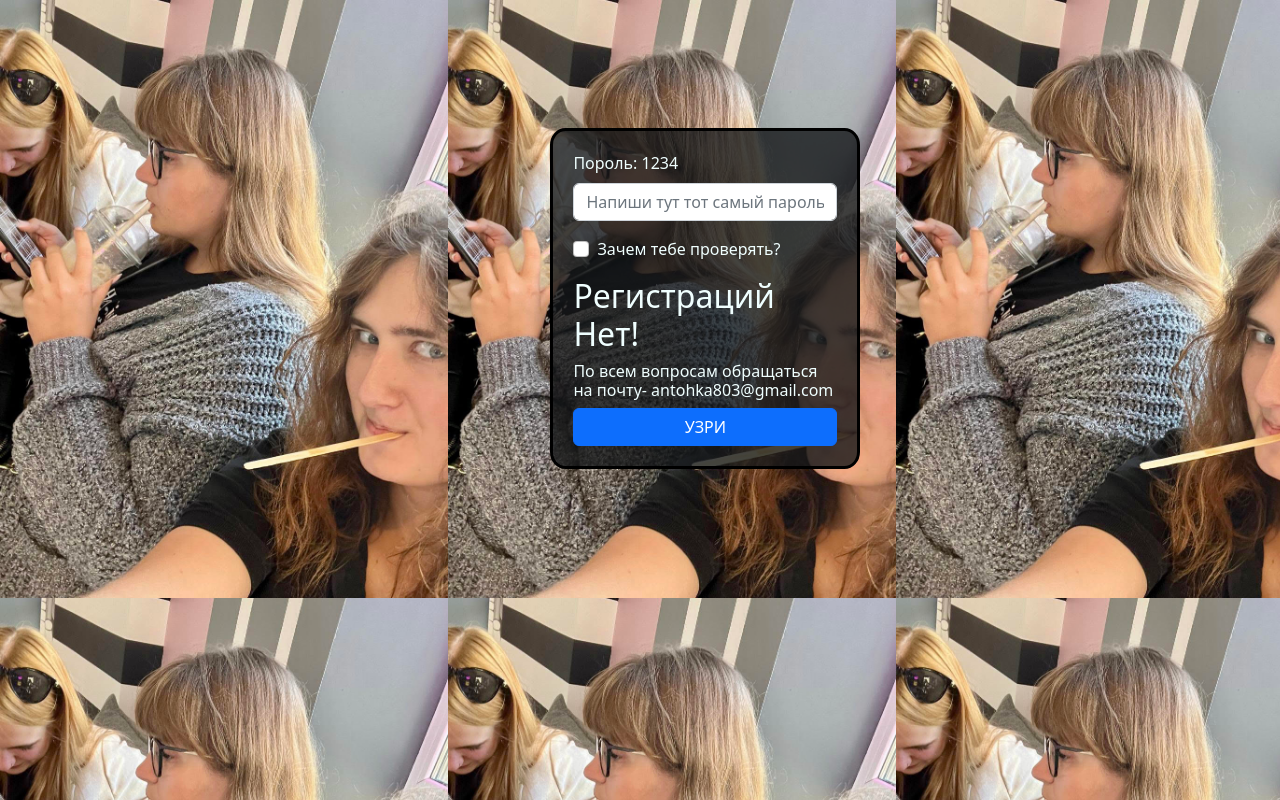
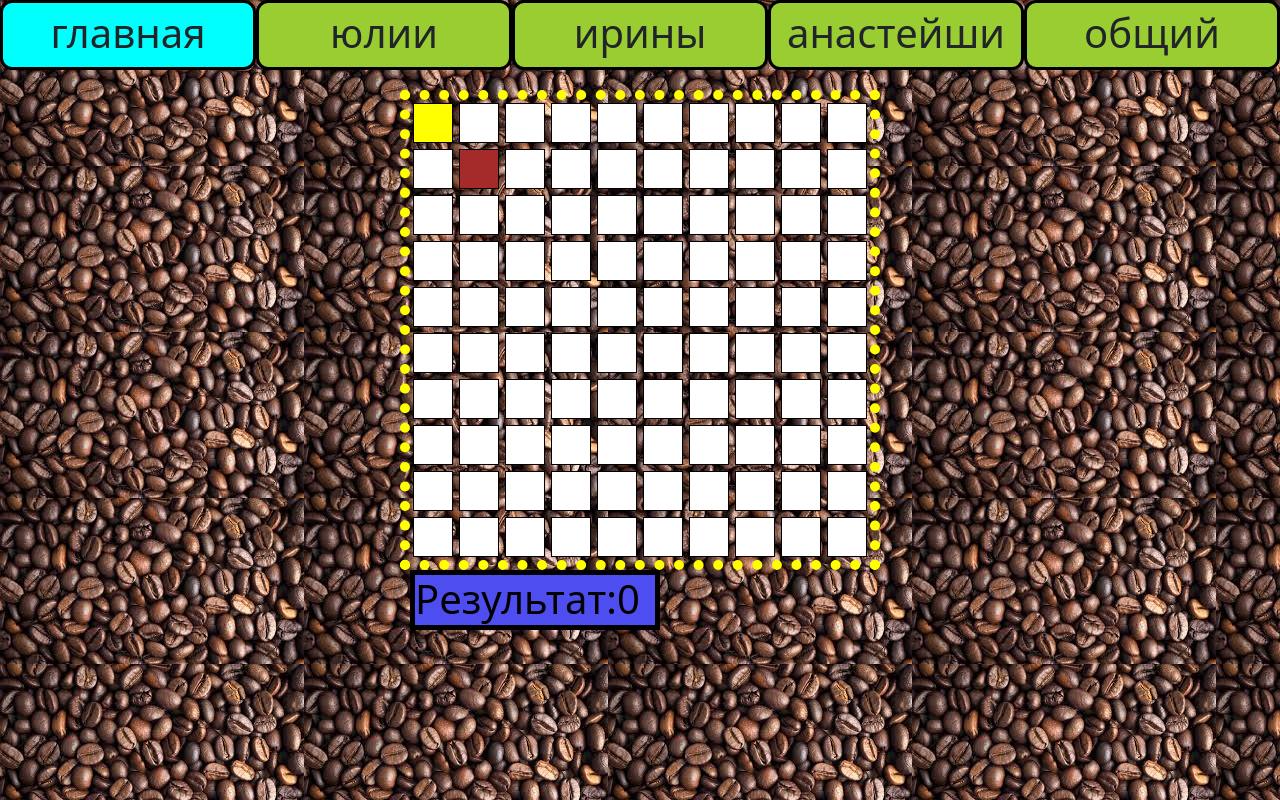
Before and after one commit to IrinaVergun/babsovet, a React (Create React App) app: page / in a window 1280 px wide. Built offline with nearby package versions, Linux system fonts and the light colour scheme.

Commit message:
сделала змейку

```diff
--- a/src/App.js
+++ b/src/App.js
@@ -6,7 +6,7 @@ import Main from './mainPapka/Main';
 class App extends Component {
     constructor(props) {
         super(props);
-        this.state = { login: false };
+        this.state = { login: true }; //TODO:FALSE
     }
     render() {
         if (this.state.login) {
--- a/src/index.js
+++ b/src/index.js
@@ -8,9 +8,9 @@ import 'bootstrap/dist/js/bootstrap.min.js';
 
 const root = ReactDOM.createRoot(document.getElementById('root'));
 root.render(
-    <React.StrictMode>
-        <App />
-    </React.StrictMode>,
+    // <React.StrictMode>
+    <App />,
+    // </React.StrictMode>,
 );
 
 // If you want to start measuring performance in your app, pass a function
--- a/src/snaikgame/SnaikeGame.js
+++ b/src/snaikgame/SnaikeGame.js
@@ -1,10 +1,18 @@
 import React, { Component } from 'react';
 import Z from './SnakeGame.module.css';
+import Snakepole from './Snakepole.js';
 
 export default class SnaikeGame extends Component {
     constructor(props) {
         super(props);
-        this.state = { game: false, window: false };
+        this.state = {
+            game: true, // TODO: false
+            window: false,
+            kybikPosition: {
+                top: 0,
+                left: 0,
+            },
+        };
     }
 
     gameClick = () => {
@@ -12,10 +20,15 @@ export default class SnaikeGame extends Component {
         console.log('клик играть ');
     };
 
+    onGameEnd = () => {
+        this.setState({ game: false, window: false });
+    };
+
     render() {
         return (
             <div className={Z.image}>
                 <div className={`${Z.mainblockgame}  ${this.state.window === true && Z.black}`}>
+                    {this.state.game && <Snakepole onGameEnd={this.onGameEnd} />}
                     <div onClick={() => this.gameClick()}>
                         {this.state.game !== true && (
                             <div className={Z.knopkaplay}>
--- a/src/snaikgame/SnakeGame.module.css
+++ b/src/snaikgame/SnakeGame.module.css
@@ -5,8 +5,9 @@
     margin-left: auto;
     margin-right: auto;
     margin-top: 20px;
-    max-width: 480px;
-    min-height: 480px;
+    width: 480px;
+    height: 480px;
+    position: relative;
 }
 .black {
     background: black;
@@ -31,3 +32,13 @@
     text-align: center;
     font-size: 70px;
 }
+
+.kybik {
+    position: absolute;
+    top: 0;
+    left: 0;
+    display: block;
+    background: red;
+    width: 20px;
+    height: 20px;
+}
--- /dev/null
+++ b/src/snaikgame/SnakePole.css
@@ -0,0 +1,34 @@
+.cell {
+    width: 40px;
+    height: 40px;
+    border: 1px solid black;
+    background: white;
+    margin: 3px;
+}
+
+.myrow {
+    display: flex;
+    /* gap: 5px; */
+}
+
+.food {
+    background: yellow;
+}
+
+.snake {
+    background-color: green;
+}
+
+.head {
+    background-color: brown;
+}
+
+.blockres {
+    margin-top: 10px;
+    display: block;
+    background-color: rgb(78, 78, 240);
+    width: 250px;
+    height: 60px;
+    color: black;
+    border: 5px solid black;
+}
--- /dev/null
+++ b/src/snaikgame/Snakepole.js
@@ -0,0 +1,130 @@
+import React from 'react';
+import './SnakePole.css';
+
+const BOARD_SIZE = 10;
+const DEFAULT_CELLS_VALUE = Array(BOARD_SIZE).fill(Array(BOARD_SIZE).fill(0));
+const AVATBLE_MOVES = ['ArrowDown', 'ArrowUp', 'ArrowRight', 'ArrowLeft'];
+const SPEED = 500;
+const WIN_RESULT = 70;
+const checkAvaitableSlot = (position) => {
+    switch (true) {
+        case position >= BOARD_SIZE:
+            return 0;
+        case position < 0:
+            return BOARD_SIZE - 1;
+        default:
+            return position;
+    }
+};
+const Snakepole = ({ onGameEnd }) => {
+    // змейку, еду, направление
+    const [snake, setSnake] = React.useState([[1, 1]]);
+    const [food, setFood] = React.useState([0, 0]);
+    const [direction, setDirection] = React.useState(AVATBLE_MOVES[0]);
+    const handleKeyDown = (event) => {
+        const index = AVATBLE_MOVES.indexOf(event.key);
+        if (index > -1) {
+            setDirection(AVATBLE_MOVES[index]);
+        }
+    };
+    React.useEffect(() => {
+        document.addEventListener('keydown', handleKeyDown);
+    });
+    React.useEffect(() => {
+        const interval = gameLoop();
+        return () => clearInterval(interval);
+    }, [snake]);
+    const generateFood = () => {
+        let newFood;
+        do {
+            newFood = [
+                Math.floor(Math.random() * BOARD_SIZE),
+                Math.floor(Math.random() * BOARD_SIZE),
+            ];
+        } while (snake.some((elem) => [0] === newFood[0] && elem[1] === newFood[1]));
+        setFood(newFood);
+    };
+    const gameLoop = () => {
+        const timerId = setTimeout(() => {
+            console.log(gameLoop);
+            let newSnake = snake;
+            let move = [];
+            switch (direction) {
+                case AVATBLE_MOVES[0]:
+                    move = [1, 0];
+                    break;
+                case AVATBLE_MOVES[1]:
+                    move = [-1, 0];
+                    break;
+                case AVATBLE_MOVES[2]:
+                    move = [0, 1];
+                    break;
+                case AVATBLE_MOVES[3]:
+                    move = [0, -1];
+                    break;
+            }
+
+            const nextRow = checkAvaitableSlot(newSnake[newSnake.length - 1][0] + move[0]);
+            const nextCell = checkAvaitableSlot(newSnake[newSnake.length - 1][1] + move[1]);
+
+            const head = [nextRow, nextCell];
+            newSnake.push(head);
+            let spliceIndex = 1;
+
+            // если змея съела еду
+            if (head[0] === food[0] && head[1] === food[1]) {
+                if (newSnake.length - 1 === WIN_RESULT) {
+                    alert('Победа!');
+                    return onGameEnd();
+                }
+                spliceIndex = 0;
+                generateFood();
+            }
+
+            newSnake = newSnake.slice(spliceIndex);
+
+            // если змея съела саму себя
+            for (let i = 0; i < newSnake.length - 1; i++) {
+                const cell = newSnake[i];
+                if (head[0] === cell[0] && head[1] === cell[1]) {
+                    alert(`Игра проиграна! Очки: ${newSnake.length - 1}`);
+                    return onGameEnd();
+                }
+            }
+
+            setSnake(newSnake);
+        }, SPEED);
+        return timerId;
+    };
+
+    return (
+        <div>
+            {DEFAULT_CELLS_VALUE.map((row, indexR) => (
+                <div key={indexR} className='myrow'>
+                    {row.map((cell, indexC) => {
+                        let type =
+                            snake.some((elem) => elem[0] === indexR && elem[1] === indexC) &&
+                            'snake';
+
+                        const head = snake[snake.length - 1];
+                        if (type === 'snake' && indexR === head[0] && indexC === head[1]) {
+                            type = 'head';
+                        } else if (type !== 'snake') {
+                            type = food[0] === indexR && food[1] === indexC && 'food';
+                        }
+
+                        return <Cell key={indexC} type={type} />;
+                    })}
+                </div>
+            ))}
+            <div className='blockres'>
+                <h1>Результат:{snake.length - 1}</h1>;
+            </div>
+        </div>
+    );
+};
+
+const Cell = ({ type }) => {
+    return <div className={`cell ${type}`} />;
+};
+export default Snakepole;
```
Also changed, not shown: .eslintrc.json, 1 other file (tests, documents, lock files or other folders).
